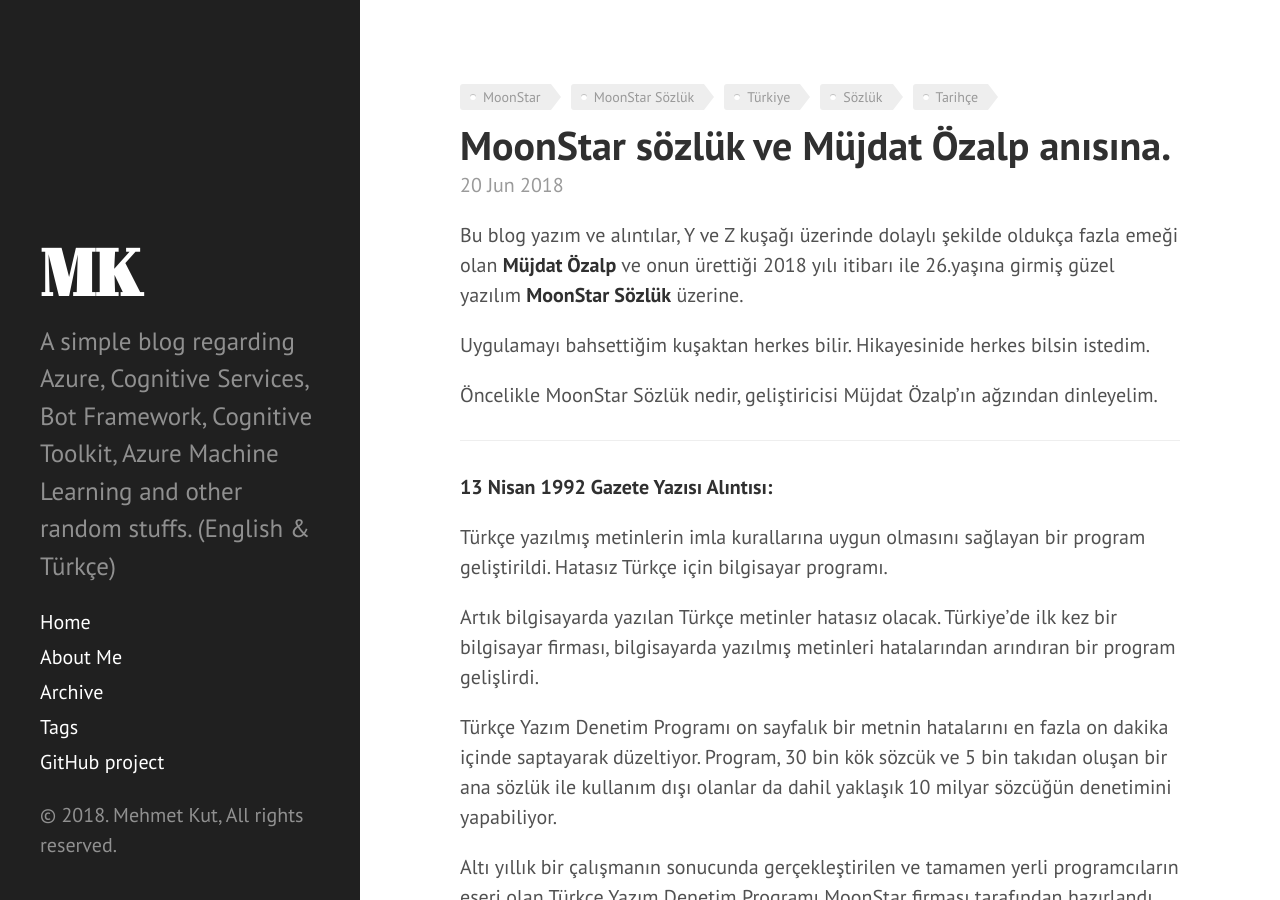
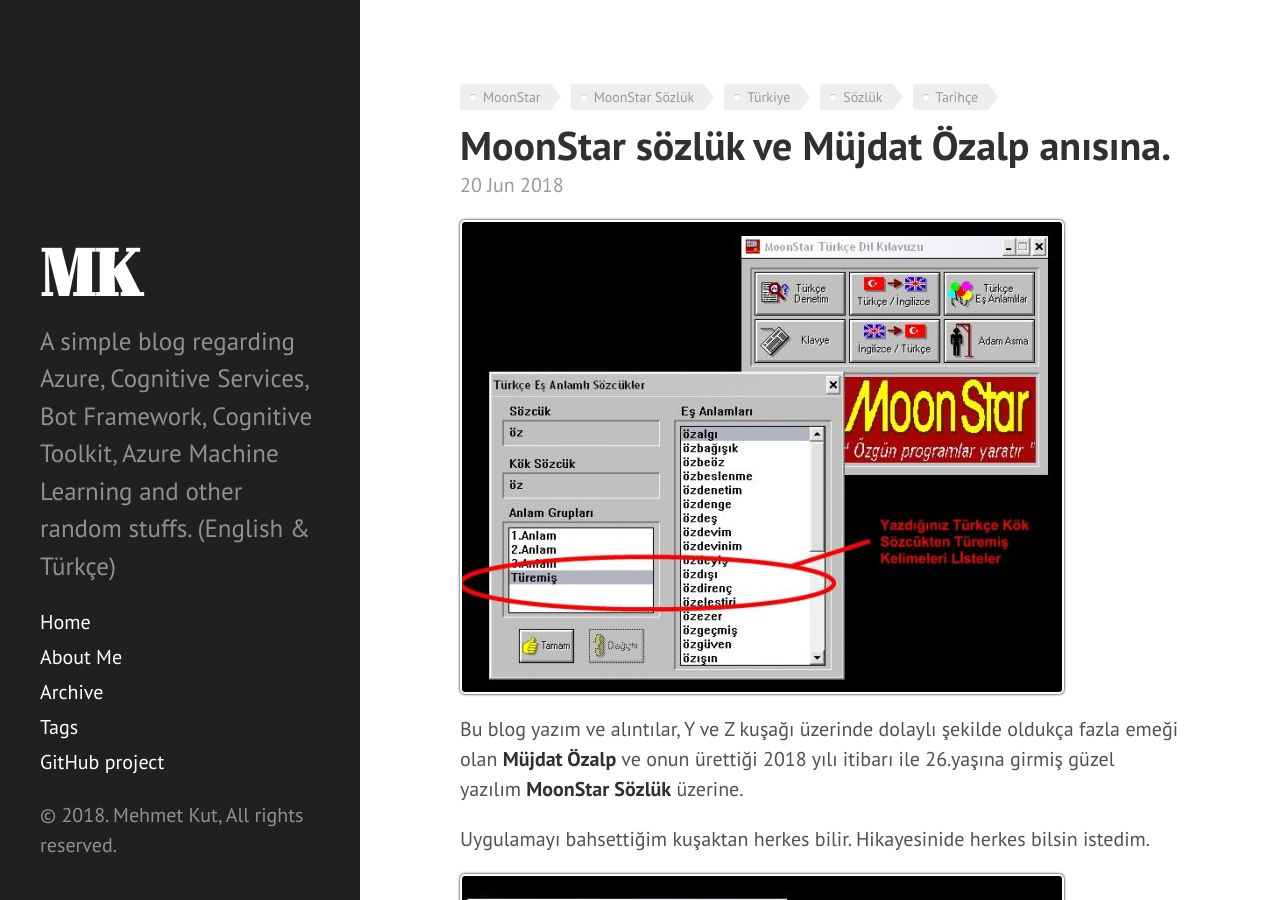
Before and after one commit to mehmetkut/mehmetkut.github.io, a Jekyll site: the page built from _posts/2018-06-20-moonstar-sozluk-mujdat-ozalp-anisina-tr.md, in a window 1280 px wide and 900 px high. Built offline with Jekyll 4.4.1, drawn with Linux system fonts in a browser that asks for light colours; comment, search, counter and statistics services are not loaded.

Commit message:
images added

```diff
--- a/_posts/2018-06-20-moonstar-sozluk-mujdat-ozalp-anisina-tr.md
+++ b/_posts/2018-06-20-moonstar-sozluk-mujdat-ozalp-anisina-tr.md
@@ -6,11 +6,15 @@ tags: [MoonStar, MoonStar Sözlük, Türkiye, Sözlük, Tarihçe]
 description: Moonstar sözlük ve Müjdat Özalp anısına.
 ---
 
+![SC01](/assets/images/posts/2018062001/sc01.jpg){: class="jslghtbx-thmb jslghtbx-animate-transition" data-jslghtbx="" }
+
 Bu blog yazım ve alıntılar, Y ve Z kuşağı üzerinde dolaylı şekilde oldukça fazla emeği olan **Müjdat Özalp** ve onun
 ürettiği 2018 yılı itibarı ile 26.yaşına girmiş güzel yazılım **MoonStar Sözlük** üzerine.
 
 Uygulamayı bahsettiğim kuşaktan herkes bilir.
 Hikayesinide herkes bilsin istedim.
+
+![SC01](/assets/images/posts/2018062001/sc02.jpg){: class="jslghtbx-thmb jslghtbx-animate-transition" data-jslghtbx="" }
 
 Öncelikle MoonStar Sözlük nedir, geliştiricisi Müjdat Özalp'ın ağzından dinleyelim.
 
@@ -27,6 +31,8 @@ yazılmış metinleri hatalarından arındıran bir program gelişlirdi.
 Türkçe Yazım Denetim Programı on sayfalık bir metnin hatalarını en fazla on dakika içinde saptayarak düzeltiyor.
 Program, 30 bin kök sözcük ve 5 bin takıdan oluşan bir ana sözlük ile kullanım dışı olanlar da dahil yaklaşık 10 milyar
 sözcüğün denetimini yapabiliyor.
+
+![SC01](/assets/images/posts/2018062001/sc03.jpg){: class="jslghtbx-thmb jslghtbx-animate-transition" data-jslghtbx="" }
 
 Altı yıllık bir çalışmanın sonucunda gerçekleştirilen ve tamamen yerli programcıların eseri olan Türkçe Yazım Denetim
 Programı MoonStar firması tarafından hazırlandı.
@@ -107,6 +113,8 @@ Bu yazıyı hazırlarken, elimde birikmiş malzemeleri kullanmaya başladım. Bi
 
 Çünkü, aldığım duyumlara göre, bilgi teknolojisi ile ilgili kısımların olmadığı yazılar bazen okunmadan atlanabiliyor. Onun için, biliniz ki, bu yazıda bilgi teknolojisi ile ilgili çok fazla şey yok. Sadece, ilk bölümdeki, “Moonstar” kısmını atlamayın. Önümüzdeki hafta, özellikle, kurultay ve fuar izlenimlerimi aktaracağım yazıyla,.bilgi teknolojilerine kaldığımız yerden devam ederiz.
 
+![SC01](/assets/images/posts/2018062001/sc04.jpg){: class="jslghtbx-thmb jslghtbx-animate-transition" data-jslghtbx="" }
+
 Çok çok uzun zamandır kullandığım, fakat, sizlere duyurmadığım bir yazılım var. Benim o kadar çok işime yarıyor ki, herkesin bildiğini düşündüğüm için yazmamıştım. Ancak, bilen kadar, bilmeyen olmadığını gördüğümden, değinmem gerektiği ortaya çıktı.
 
 “Moonstar” şirketini, kişisel bilgisayarlarda masa üstü yayıncılık yapanlar, Türkçe kelime işlem programı kullananlar bilir. Moonstar’ın bir de, “Türkçe Denetim Kılavuzu” isimli bir yazılımı mevcut. Bilgisayar’da çok az yer tutan bu yazılım aracılığı ile, hazırladığım yazıların, Türkçe imla kurallarına uygun olmasını, “Türkçe Denetim” seçeneği aracılığı ile sağlamaya çalışıyorum. Gözden kaçan öyle ilginç noktalar yakalıyor ki, inanılmaz bir zaman kazancı sağlıyor. Ayrıca, Türkçe-İngilizce ve İngilizce-Türkçe sözlük mevcut.
@@ -120,6 +128,8 @@ Yanında bir de, eş anlamlılara ulaşabiliyorsunuz. Bilgisayar başından ayr
 1980'li yıllarda idik. Bilgisayarla ilgilenen kişi sayısı bugünlerdeki kadar çok değildi. O sıralarda bilgi teknolojisi sektörü çalışanları da bu kadar çok değildi. Bir gün aileden birileri bir haber getirdi. "Müjdat Özalp" isminde bir kişinin "Moonstar" isimli program geliştirdiği bir firması varmış. Eğer istersem tanıştırabileceklermiş.
 
 O zamanlar bilgisayarla ilgilenen kişileri bulmak kolay değil. Hemen kabul ettim. Şişli'nin arkalarında bir yere gittik. Dar ve uzun bir koridordan girilen yerin arkasında büyük bir oda ve odada bilgisayarlar. O dönemler bulunması zor olan taşınabilir bir bilgisayar. Müjdat, o bilgisayarın başında, sabahtan akşama program geliştirmekte. İlk duyduğum "Un fabrikalarının yönetimi için bir program". Ayrıca, bir masa üstü yayıncılık programı olan; DOS işletim sisteminde çalışan, "Moonstar" var. O dönemlerin popüler kelime işlemcisi "Wordstar". Ayrıca masa üstü yayıncılıkta ortalık Macintosh'tan geçilmiyor. Bunlar varken, herkes ticari paketlerle uğraşırken, "Niye birisi çıkmış, bu konularda çalışacak Türkçe program üretmeye çalışıyor?" diye kendi kendime sormuştum. Üstelik, programlama dili olarak yeni programcı kuşaklarının ellerini sürmediği "Assembler" kullanıyordu. Sürekli de aynı şeyi yaptı.
+
+![SC01](/assets/images/posts/2018062001/sc05.jpg){: class="jslghtbx-thmb jslghtbx-animate-transition" data-jslghtbx="" }
 
 Ardından, ürünlerini, Microsoft Windows ortamına taşımaya başladı. Bu arada Almanya'daki CeBIT fuarına yaklaşık on sene önce kendi olanakları ile katıldı. Yurt dışında bir fuara katılan ilk Türk firmalarındandı. En sonunda, bir gün bir başka programdan bahsetti. Türkçe dil kılavuzu gerçekleştirmişti. Kullanmam amacı ile verdi. 2.9.1997'de BT/Haber'deki yazımda;
 
```
Also changed, not shown: assets/images/posts/2018062001/sc01.jpg (added), assets/images/posts/2018062001/sc02.jpg (added), assets/images/posts/2018062001/sc03.jpg (added), assets/images/posts/2018062001/sc04.jpg (added), assets/images/posts/2018062001/sc05.jpg (added).
